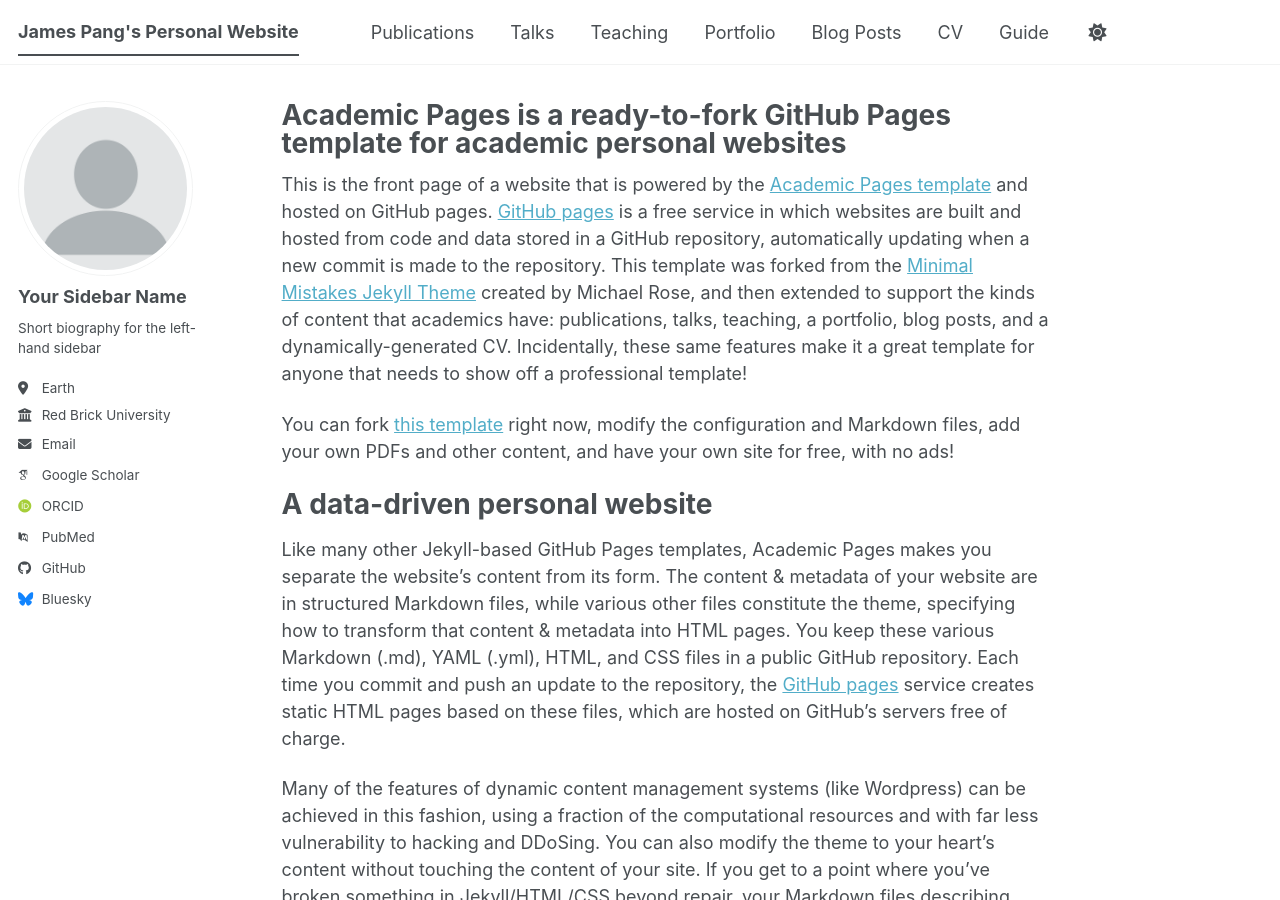
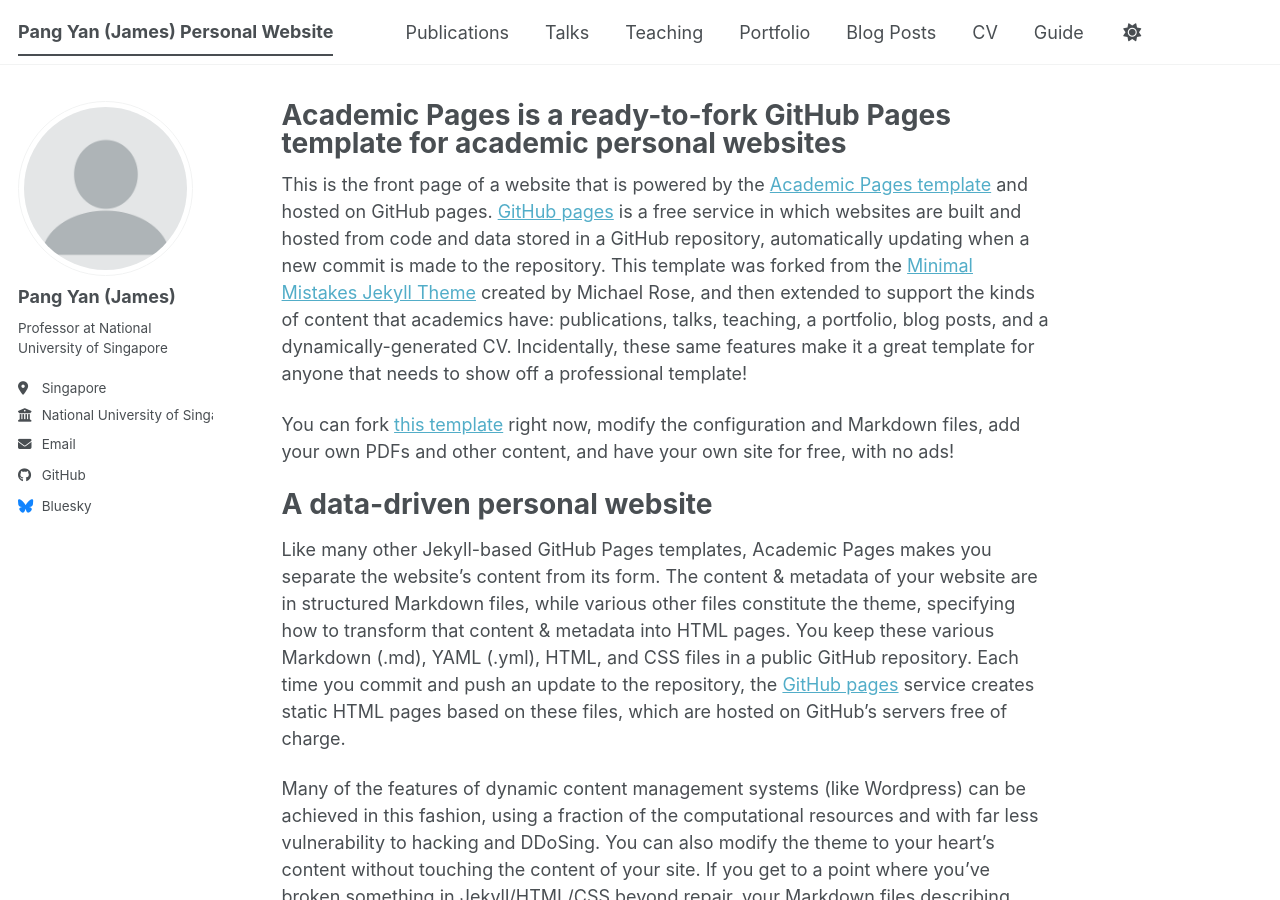
Before and after one commit to jamespangyan/jamespangyan.github.io, a Jekyll site: the page built from _pages/about.md, in a window 1280 px wide and 900 px high. Built offline with Jekyll 4.4.1, drawn with Linux system fonts in a browser that asks for light colours; some web fonts are replaced; a script bundle is joined from its source files by our own code; library files that are not in the unit come from our copies.

Commit message:
Update personal information in _config.yml

```diff
--- a/_config.yml
+++ b/_config.yml
@@ -9,14 +9,14 @@
 # Basic Site Settings
 locale                   : "en-US"
 site_theme               : "default" # The available themes options are "default", "air", "sunrise", "mint", "dirt" and "contrast"
-title                    : "James Pang's Personal Website"
+title                    : "Pang Yan (James) Personal Website"
 title_separator          : "-"
 name                     : &name "Your Name"
 description              : &description "Your Name's academic portfolio"   # Update this with a general description of your site, this is the default if not overridden by a page
 url                      : https://academicpages.github.io # The base hostname & protocol for your site e.g. "https://[your GitHub username].github.io",
                                                            # or if you already have some other page hosted on Github then use "https://[your GitHub username].github.io/[Your Repo Name]"
 baseurl                  : "" # the subpath of your site, e.g. "/blog"
-repository               : "academicpages/academicpages.github.io"
+repository               : "jamespangyan/jamespangyan.github.io"
 
 # Site Author - The following control what appear as part of the author content on the side bar.
 #               If a field is blank the icon and link will not appear, otherwise it will be shown.
@@ -24,24 +24,24 @@
 author:
   # Biographic information
   avatar           : "profile.png"
-  name             : "Your Sidebar Name"
+  name             : "Pang Yan (James)"
   pronouns         : # example: "she/her"
-  bio              : "Short biography for the left-hand sidebar"
-  location         : "Earth"
-  employer         : "Red Brick University"
+  bio              : "Professor at National University of Singapore"
+  location         : "Singapore"
+  employer         : "National University of Singapore"
   uri              : # URL
-  email            : "none@example.org"
+  email            : "jamespang@nus.edu.sg"
 
   # Academic websites
-  academia         : # URL
+  Academia Website : "https://discovery.nus.edu.sg/10509-yan-james-pang"
   arxiv            : # URL - Update with the correct link to your profile
-  googlescholar    : "https://scholar.google.com/citations?user=PS_CX0AAAAAJ"
+  googlescholar    : # "https://scholar.google.com/citations?user=PS_CX0AAAAAJ"
   inspire-hep      : # URL
-  impactstory      : # URL
-  orcid            : "https://orcid.org/yourorcidurl"
+  LinkedIn      : "https://www.linkedin.com/in/james-yan-pang-257a6311/"
+  orcid            : # "https://orcid.org/yourorcidurl"
   semantic         : # URL
   ssrn             : # URL
-  pubmed           : "https://www.ncbi.nlm.nih.gov/pubmed/?term=john+snow"
+  pubmed           : # "https://www.ncbi.nlm.nih.gov/pubmed/?term=john+snow"
   researchgate     : # URL
   scopus           : # URL
   zotero           : # URL
```
